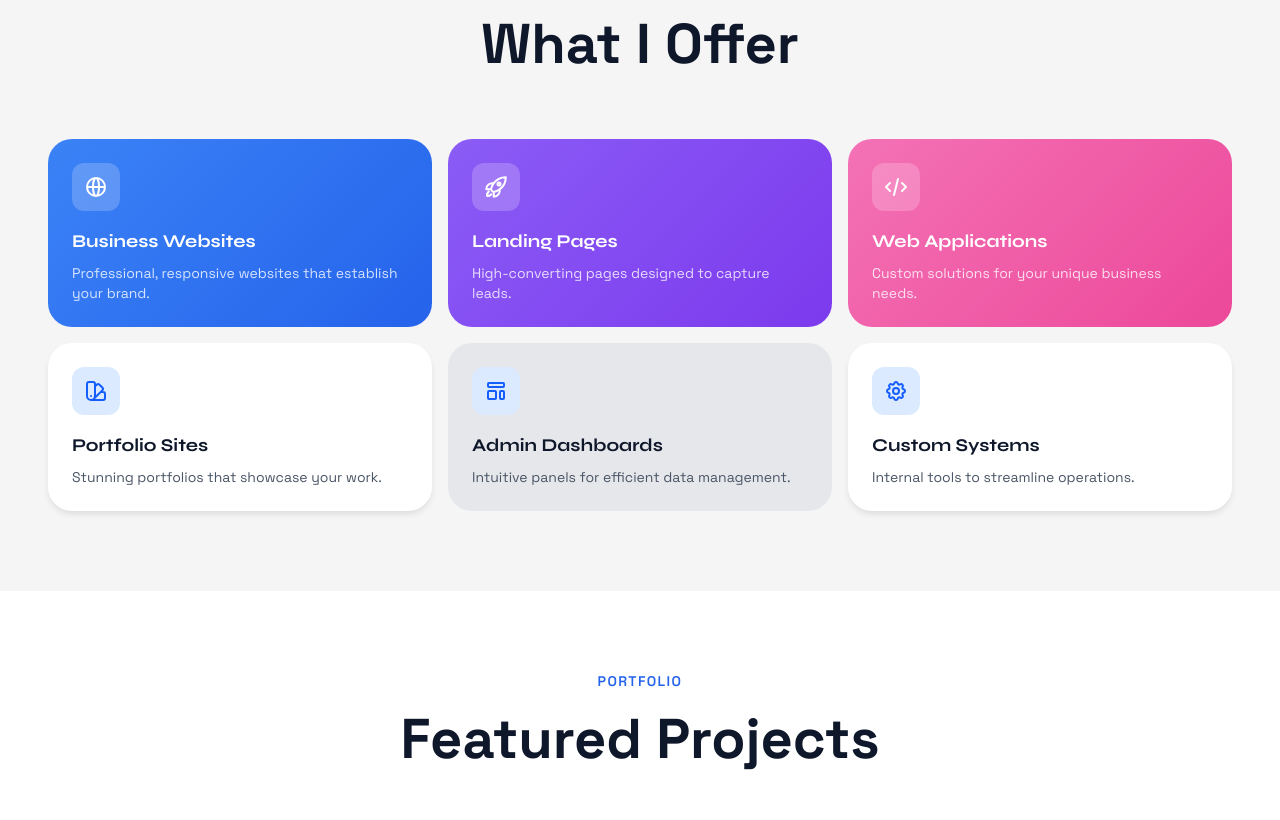
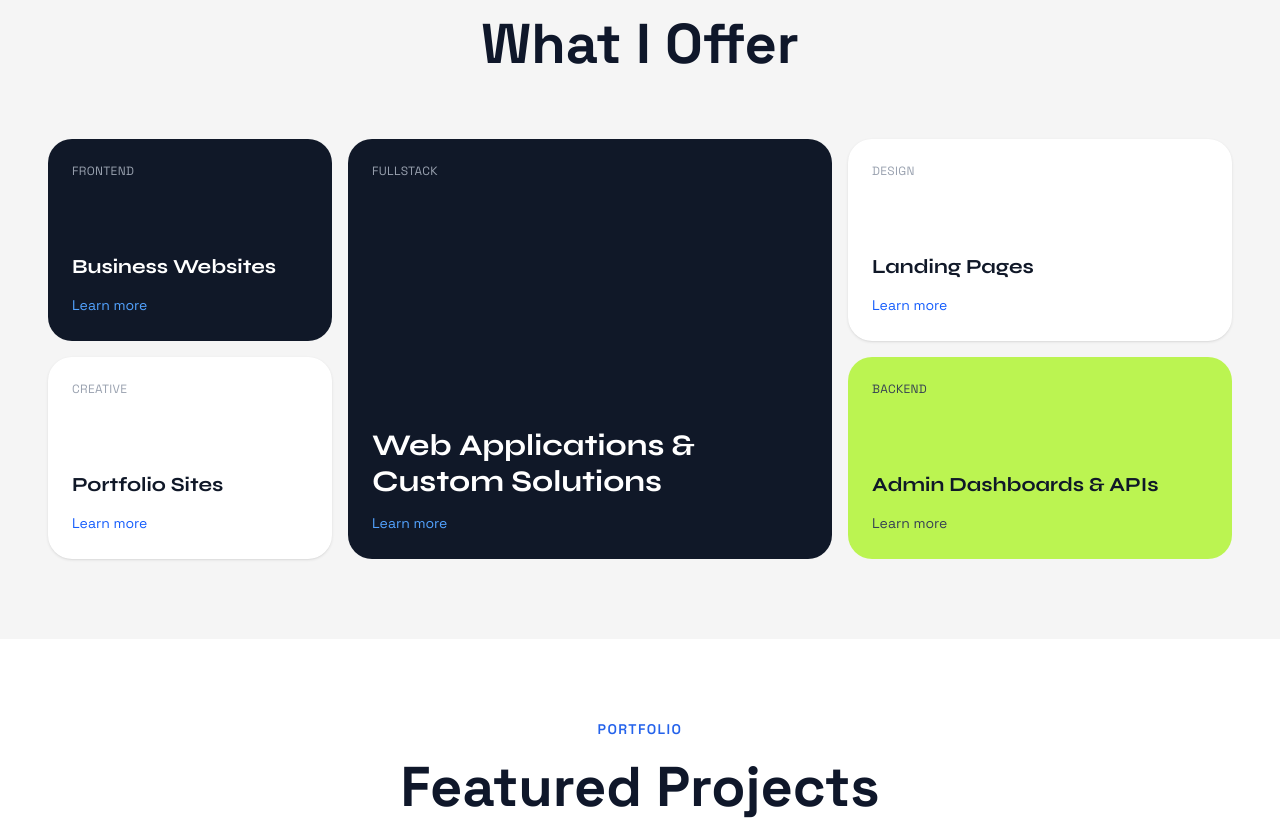
Before and after one commit to jonathanboda/JONA, a Next.js app: page / in a window 1280 px wide. Shown: the part 1040-1860 px from the top of the page. Built offline with nearby package versions, Linux system fonts and the light colour scheme.

Commit message:
Redesign services section with modern bento grid cards

```diff
--- a/src/app/page.tsx
+++ b/src/app/page.tsx
@@ -531,21 +531,51 @@ function ServicesSection() {
           <h2 className="section-heading">What I Offer</h2>
         </div>
 
-        <div className={`grid grid-cols-2 md:grid-cols-3 gap-4 ${isVisible ? "animate-fade-in-up delay-200" : "opacity-0"}`}>
-          {services.map((service, index) => (
-            <div
-              key={service.title}
-              className={`bento-card ${service.color} ${index === 0 ? "col-span-2 md:col-span-1" : ""}`}
-            >
-              <div className={`w-12 h-12 rounded-xl flex items-center justify-center mb-4 ${service.color === "bento-light" || service.color === "bento-gray" ? "bg-blue-100 text-blue-600" : "bg-white/20"}`}>
-                {service.icon}
-              </div>
-              <h3 className="font-display text-lg font-bold mb-2">{service.title}</h3>
-              <p className={`text-sm ${service.color === "bento-light" || service.color === "bento-gray" ? "text-gray-600" : "text-white/80"}`}>
-                {service.description}
-              </p>
+        <div className={`grid grid-cols-12 gap-4 ${isVisible ? "animate-fade-in-up delay-200" : "opacity-0"}`}>
+          {/* Card 1 - Dark, left top */}
+          <div className="col-span-6 md:col-span-3 bg-gray-900 text-white rounded-3xl p-6 flex flex-col justify-between min-h-[200px]">
+            <span className="text-xs text-gray-400 uppercase tracking-wide">Frontend</span>
+            <div>
+              <h3 className="font-display text-xl font-bold mb-3">Business Websites</h3>
+              <span className="text-sm text-blue-400 cursor-pointer hover:underline">Learn more</span>
             </div>
-          ))}
+          </div>
+
+          {/* Card 2 - Dark, center large */}
+          <div className="col-span-6 md:col-span-5 row-span-2 bg-gray-900 text-white rounded-3xl p-6 flex flex-col justify-between min-h-[250px] md:min-h-[420px]">
+            <span className="text-xs text-gray-400 uppercase tracking-wide">Fullstack</span>
+            <div>
+              <h3 className="font-display text-2xl md:text-3xl font-bold mb-3">Web Applications & Custom Solutions</h3>
+              <span className="text-sm text-blue-400 cursor-pointer hover:underline">Learn more</span>
+            </div>
+          </div>
+
+          {/* Card 3 - Light, right top */}
+          <div className="col-span-6 md:col-span-4 bg-white rounded-3xl p-6 flex flex-col justify-between min-h-[200px] shadow-sm">
+            <span className="text-xs text-gray-400 uppercase tracking-wide">Design</span>
+            <div>
+              <h3 className="font-display text-xl font-bold text-gray-900 mb-3">Landing Pages</h3>
+              <span className="text-sm text-blue-600 cursor-pointer hover:underline">Learn more</span>
+            </div>
+          </div>
+
+          {/* Card 4 - Light, left bottom */}
+          <div className="col-span-6 md:col-span-3 bg-white rounded-3xl p-6 flex flex-col justify-between min-h-[200px] shadow-sm">
+            <span className="text-xs text-gray-400 uppercase tracking-wide">Creative</span>
+            <div>
+              <h3 className="font-display text-xl font-bold text-gray-900 mb-3">Portfolio Sites</h3>
+              <span className="text-sm text-blue-600 cursor-pointer hover:underline">Learn more</span>
+            </div>
+          </div>
+
+          {/* Card 5 - Green accent, right bottom */}
+          <div className="col-span-6 md:col-span-4 bg-lime-300 rounded-3xl p-6 flex flex-col justify-between min-h-[200px]">
+            <span className="text-xs text-gray-700 uppercase tracking-wide">Backend</span>
+            <div>
+              <h3 className="font-display text-xl font-bold text-gray-900 mb-3">Admin Dashboards & APIs</h3>
+              <span className="text-sm text-gray-700 cursor-pointer hover:underline">Learn more</span>
+            </div>
+          </div>
         </div>
       </div>
     </section>
```
